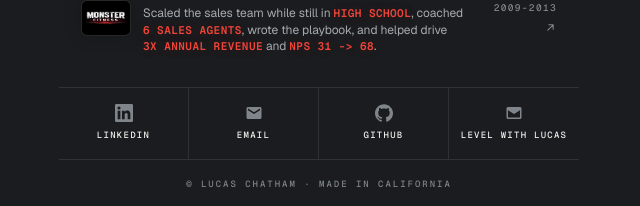
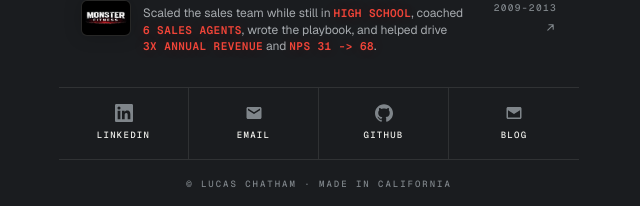
Before and after one commit to lucaschatham/lucaschatham, a Next.js app: page / in a window 1280 px wide. Shown: the part 2010-2216 px from the top of the page, without its empty margins (321-961 px from the left). Built offline with nearby package versions, Linux system fonts and the light colour scheme.

Commit message:
fix: rename newsletter footer link to blog

```diff
--- a/components/manifest.tsx
+++ b/components/manifest.tsx
@@ -478,12 +478,12 @@ export function SocialFooter() {
       <a
         href="https://levelwithlucas.lucaschatham.com"
         rel="me noopener"
-        aria-label="Level With Lucas newsletter"
+        aria-label="Blog newsletter"
       >
         <span className="ic">
           <NewsletterIcon />
         </span>
-        Level With Lucas
+        Blog
       </a>
       {/* X hidden for now — uncomment to restore.
       <a href="https://x.com/lukeoutthebox" rel="me noopener" aria-label="X (formerly Twitter)"><span class="ic"><svg viewBox="0 0 24 24" aria-hidden="true"><path d="M18.244 2.25h3.308l-7.227 8.26 8.502 11.24H16.17l-5.214-6.817L4.99 21.75H1.68l7.73-8.835L1.254 2.25H8.08l4.713 6.231zm-1.161 17.52h1.833L7.084 4.126H5.117z"/></svg></span>X</a>
```
Also changed, not shown: 1 other file (tests, documents, lock files or other folders).
